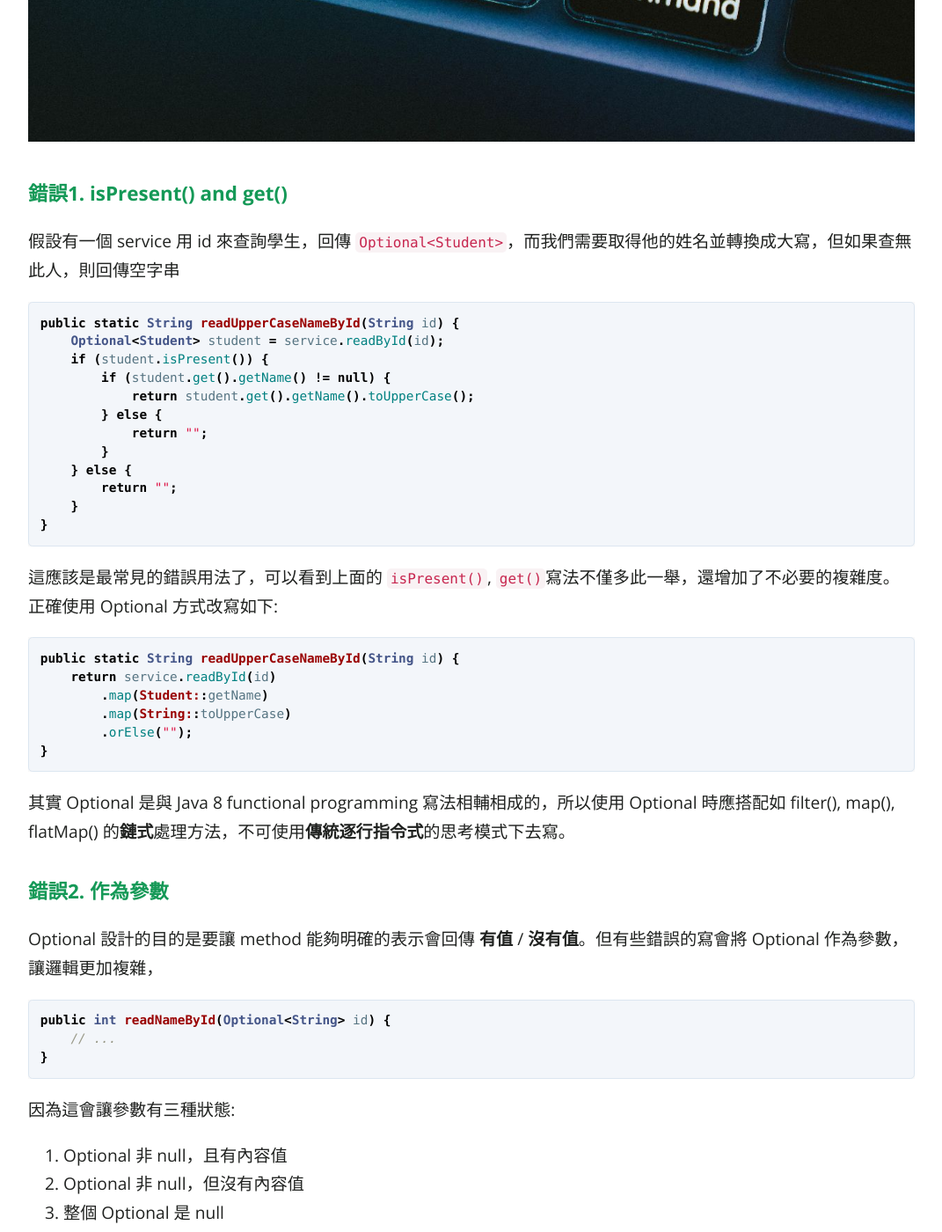
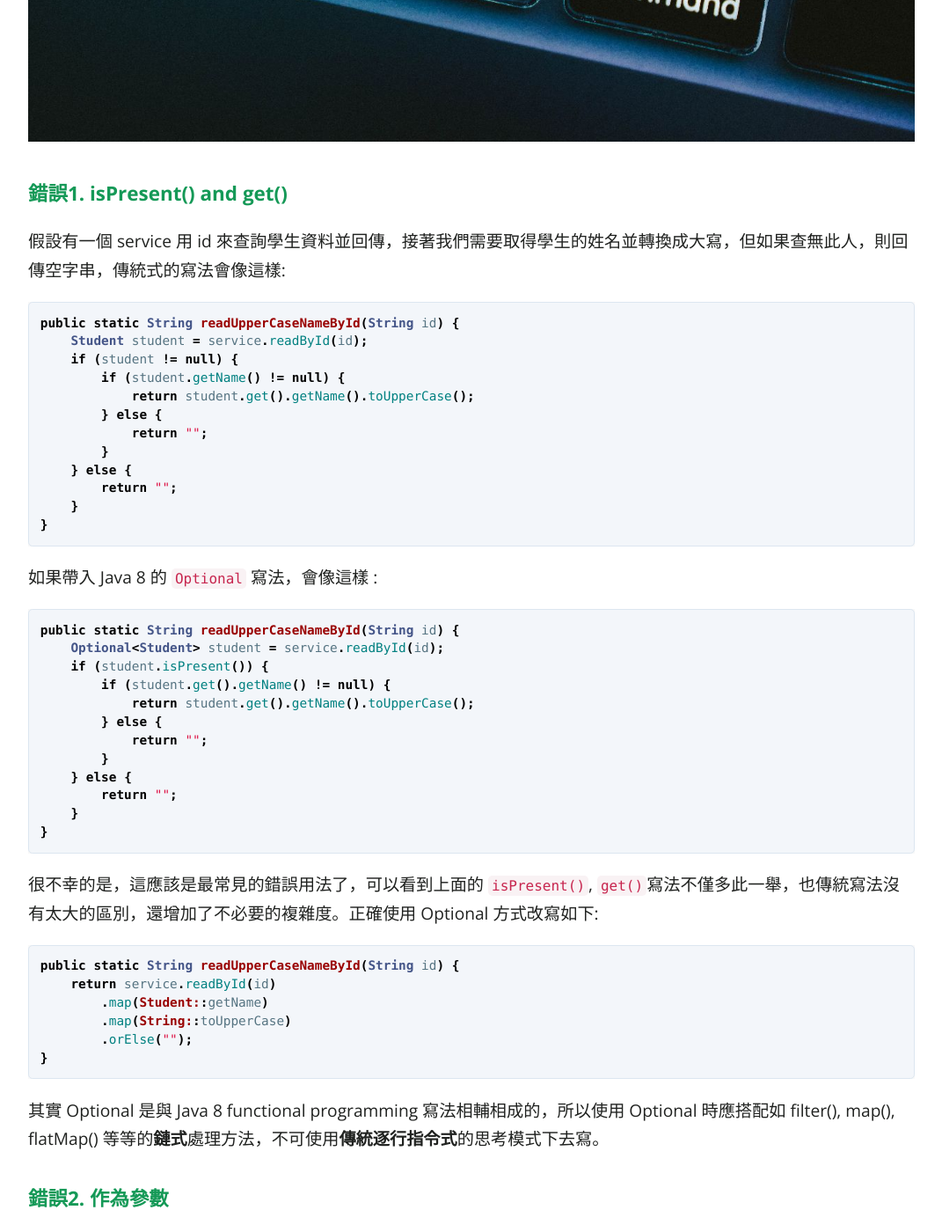
Before and after one commit to KaiSheng714/KaiSheng714.github.io, a Jekyll site: the page built from _posts/2022-05-17-misuse-of-java8-optional.md, in a window 1280 px wide and 1400 px high, scrolled down 840 px. Shown: the whole window at 88% size, without its empty margins (104-1175 px from the left). Built offline with Jekyll 4.4.1, drawn with Linux system fonts in a browser that asks for light colours; comment, search, counter and statistics services are not loaded.

Commit message:
optional

````diff
--- a/_posts/2022-05-17-misuse-of-java8-optional.md
+++ b/_posts/2022-05-17-misuse-of-java8-optional.md
@@ -12,7 +12,23 @@ Java 8 中新加入了 Optional 類別來避免 NullPointerException 問題與
 ![java8-optional](/assets/image/optional.png?size=full)
 
 ### **錯誤1. isPresent() and get()**
-假設有一個 service 用 id 來查詢學生，回傳 `Optional<Student>`，而我們需要取得他的姓名並轉換成大寫，但如果查無此人，則回傳空字串
+假設有一個 service 用 id 來查詢學生資料並回傳，接著我們需要取得學生的姓名並轉換成大寫，但如果查無此人，則回傳空字串，傳統式的寫法會像這樣:
+
+```java
+public static String readUpperCaseNameById(String id) {
+    Student student = service.readById(id);
+    if (student != null) {
+        if (student.getName() != null) {
+            return student.get().getName().toUpperCase();
+        } else {
+            return "";
+        }
+    } else {
+        return "";
+    }
+}
+```
+如果帶入 Java 8 的 `Optional` 寫法，會像這樣 :
 
 ```java
 public static String readUpperCaseNameById(String id) {
@@ -29,7 +45,7 @@ public static String readUpperCaseNameById(String id) {
 }
 ```
 
-這應該是最常見的錯誤用法了，可以看到上面的 `isPresent()`, `get()`寫法不僅多此一舉，還增加了不必要的複雜度。正確使用 Optional 方式改寫如下:
+很不幸的是，這應該是最常見的錯誤用法了，可以看到上面的 `isPresent()`, `get()`寫法不僅多此一舉，也傳統寫法沒有太大的區別，還增加了不必要的複雜度。正確使用 Optional 方式改寫如下:
 
 ```java
 public static String readUpperCaseNameById(String id) {
@@ -39,7 +55,7 @@ public static String readUpperCaseNameById(String id) {
         .orElse("");
 }
 ```
-其實 Optional 是與 Java 8 functional programming 寫法相輔相成的，所以使用 Optional 時應搭配如 filter(), map(), flatMap() 的**鏈式**處理方法，不可使用**傳統逐行指令式**的思考模式下去寫。
+其實 Optional 是與 Java 8 functional programming 寫法相輔相成的，所以使用 Optional 時應搭配如 filter(), map(), flatMap() 等等的**鏈式**處理方法，不可使用**傳統逐行指令式**的思考模式下去寫。
 
 ### **錯誤2. 作為參數**
 
````
